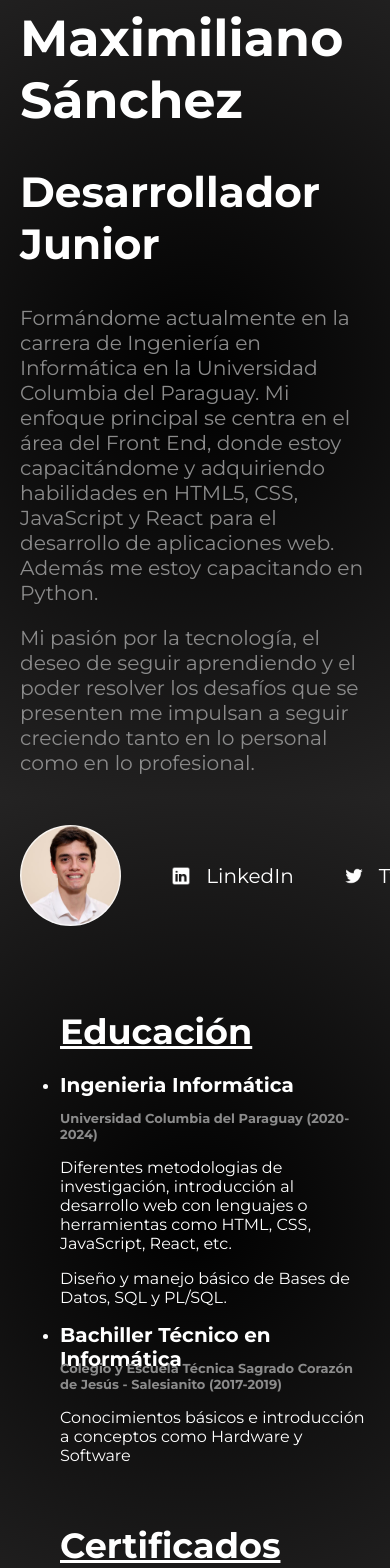
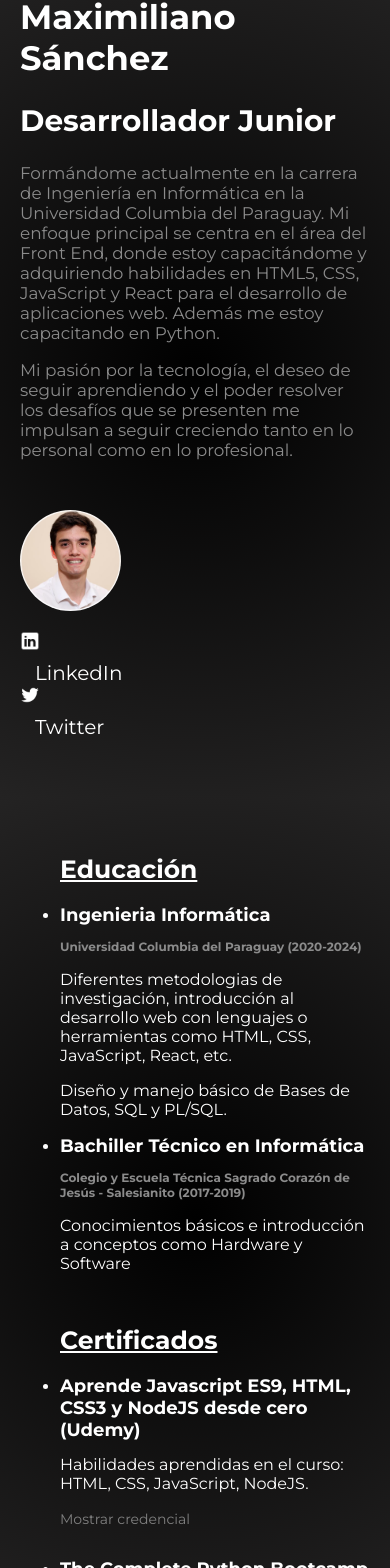
Before and after one commit to maxisanchezp/portfolio-msanchez, a React (Create React App) app: page / in a window 390 px wide. Shown: the part 47-1615 px from the top of the page. Built offline with nearby package versions, Linux system fonts and the light colour scheme.

Commit message:
agregando certificado python

```diff
--- a/src/Components/Portfolio/portfolio.css
+++ b/src/Components/Portfolio/portfolio.css
@@ -39,7 +39,6 @@ body {
     color: rgb(139, 139, 139);
 }
 
-
 .container_right {
     color: white;
     margin-top: 20px;
@@ -58,13 +57,12 @@ body {
     margin-bottom: 20px; /* Ajusta el espacio después de los títulos */
 }
 
-
-.container_right h2{
+.container_right h2 {
     height: 20px;
     font-size: 20px;
 }
 
-.container_right h3{
+.container_right h3 {
     font-size: 13px;
     font-weight: bold;
     color: rgb(139, 139, 139);
@@ -87,19 +85,18 @@ body {
     margin-top: 50px;
     display: flex;
     align-items: center;
+    flex-wrap: wrap; /* Permite que los elementos se ajusten en pantallas más pequeñas */
 }
 
 .fotico {
     width: 12vh;
     height: 12vh;
     border-radius: 100px;
+    margin-right: 20px; /* Ajusta el espacio entre la imagen y los íconos */
 }
-
-
 
 .linkedinImg,
 .twtImg {
-    padding-left: 30px;
     height: 20px;
     margin-left: 20px;
 }
@@ -113,11 +110,9 @@ body {
     transition: font-size 1.3s;
 }
 
-
-.linkedin:hover,.twitter:hover{
+.linkedin:hover,.twitter:hover {
     font-size: 25px;
 }
-
 
 .items {
     padding-left: 0px;
@@ -147,11 +142,11 @@ a {
     margin-right: 0px;
 }
 
-.aboutMe{
+.aboutMe {
     padding-bottom: 20px;
 }
 
-.certificados{
+.certificados {
     padding-top: 20px;
 }
 
@@ -159,26 +154,72 @@ a {
     margin-bottom: 30px; /* Ajusta el espacio entre los elementos de la lista */
 }
 
-.contacto{
+.contacto {
     padding-top: 20px;
 }
 
-.contacto li{
+.contacto li {
     padding-bottom: 20px;
     font-size: 20px;
     list-style-type: none;
 }
 
-.proyectos li{
+.proyectos li {
     padding-bottom: 20px;
     font-size: 20px;
     list-style-type: none;
 }
 
-.proyectos{
+.proyectos {
     padding-top: 20px;
 }
 
+@media only screen and (max-width: 1024px) {
+    .container {
+        flex-direction: column;
+    }
+
+    .container_left,
+    .container_right {
+        width: 100%;
+        margin-left: 0;
+        padding: 20px;
+        position: static;
+    }
+
+    .name {
+        font-size: 4vh;
+    }
+
+    .container_left h2 {
+        font-size: 3.5vh;
+    }
+
+    .container_left p {
+        font-size: 2vh;
+    }
+
+    .container_right h2 {
+        font-size: 18px;
+    }
+
+    .container_right h3 {
+        font-size: 12px;
+    }
+
+    .container_right a {
+        font-size: 14px;
+    }
+
+    .container_right a:hover {
+        font-size: 18px;
+    }
+
+    .hcertificados, .heducacion, .hcontacto, .hexperiencia, .hproyectos {
+        font-size: 28px;
+    }
+
+}
 
 @media only screen and (max-width: 768px) {
     .container {
@@ -192,6 +233,59 @@ a {
         padding: 20px;
         position: static;
     }
+
+    .name {
+        font-size: 4vh;
     }
 
-  /* Add more media queries as needed for different screen sizes */
+    .container_left h2 {
+        font-size: 3.5vh;
+    }
+
+    .container_left p {
+        font-size: 2vh;
+    }
+
+    .container_right h2 {
+        font-size: 18px;
+    }
+
+    .container_right h3 {
+        font-size: 12px;
+    }
+
+    .container_right a {
+        font-size: 14px;
+    }
+
+    .container_right a:hover {
+        font-size: 18px;
+    }
+
+    .hcertificados, .heducacion, .hcontacto, .hexperiencia, .hproyectos {
+        font-size: 25px;
+    }
+
+    .links {
+        flex-direction: column;
+        align-items: flex-start;
+    }
+
+    .ola{
+        margin-bottom: 60px;
+    }
+
+    .ola2{
+        margin-bottom: 60px;
+    }
+
+    .fotico {
+        margin-bottom: 20px;
+    }
+
+    .linkedinImg,
+    .twtImg {
+        margin-left: 0;
+        margin-bottom: 10px;
+    }
+}
--- a/src/Components/Portfolio/portfolio.jsx
+++ b/src/Components/Portfolio/portfolio.jsx
@@ -82,7 +82,7 @@ const Portfolio = () => {
               <h1 className="hcertificados">Certificados</h1>
               <li>
 
-              <h2>
+                <h2 className="ola2">
                   Aprende Javascript ES9, HTML, CSS3 y NodeJS desde cero (Udemy)
                 </h2>
                 <p>
@@ -93,6 +93,18 @@ const Portfolio = () => {
                   href="https://www.udemy.com/certificate/UC-f7e31bff-3e0f-4741-b7b3-3ba86fcb753b/"
                   target="_blank"
                 >
+                  Mostrar credencial
+                </a>
+              </li>
+
+              <li>
+                <h2 className="ola">The Complete Python Bootcamp From Zero to Hero in Python (Udemy)</h2>
+                <p>
+                  Conceptos básicos de Python como tipos de datos (listas, diccionarios, tuples, etc.), estructuras de control,
+                  hasta temas más avanzados como POO, analisis de archivos (PDFs, CSVs),
+                  envío y recepción de mails y Web Scraping.
+                </p>
+                <a href="https://www.udemy.com/certificate/UC-0d521c32-13c7-4f60-b63d-fc5bb9836b10/" target="_blank">
                   Mostrar credencial
                 </a>
               </li>
@@ -154,7 +166,7 @@ const Portfolio = () => {
               <li>
                 <h2 className="appClima"><a href="https://maxisanchezp.github.io/rpgGame/" target="blank">Juego RPG</a></h2>
                   <p>
-                Desarrollado simplemente con JavasScript como parte de un ejercicio práctico de lógica en la pagina de FreeCodeCamp
+                  Desarrollado simplemente con JavaScript como parte de un ejercicio práctico de lógica en la pagina de FreeCodeCamp
                   </p>
               </li>
             </ul>
```
Lines whose indentation alone changed are shown as unchanged.
